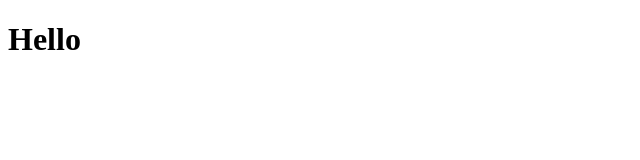
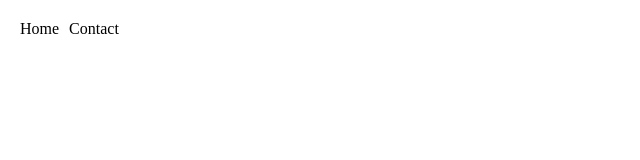
Before and after one commit to ShunLai23/Tuto, a plain HTML site: page index.html in a window 1280 px wide. Shown: the whole page, without its empty margins (0-640 px from the left). Drawn offline with Linux system fonts and the light colour scheme.

Commit message:
header-commit

```diff
--- a/index.html
+++ b/index.html
@@ -1,12 +1,22 @@
 <!DOCTYPE html>
 <html lang="en">
+
 <head>
     <meta charset="UTF-8">
     <meta name="viewport" content="width=device-width, initial-scale=1.0">
     <title>Document</title>
+    <link rel="stylesheet" href="style.css">
 </head>
+
 <body>
-    <h1>Hello</h1>
+    <header>
+        <nav>
+            <ul>
+                <li>Home</li>
+                <li>Contact</li>
+            </ul>
+        </nav>
+    </header>
+</body>
 
-</body>
 </html>
--- /dev/null
+++ b/style.css
@@ -0,0 +1,18 @@
+* {
+    padding: 0;
+    margin: 0;
+}
+
+header {
+    padding: 20px;
+}
+
+header nav ul {
+    display: flex;
+    flex-direction: row;
+    gap: 10px;
+}
+
+ul li {
+    list-style: none;
+}
```
